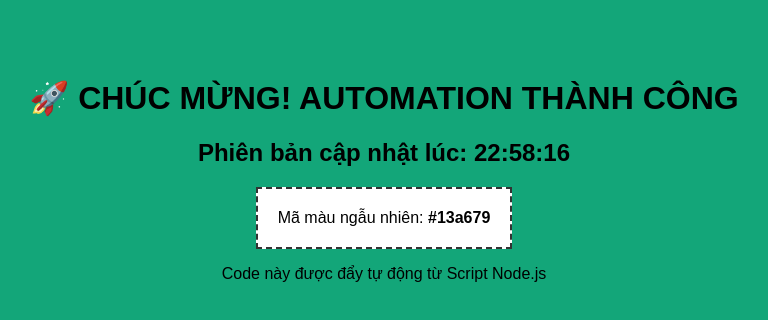
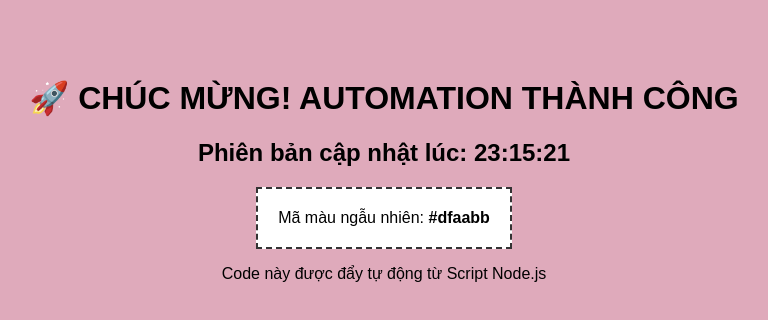
Before and after one commit to minhhuy230301/coolify-demo-html, a plain HTML site: page index.html in a window 1280 px wide. Shown: the whole page, without its empty margins (256-1024 px from the left). Drawn offline with Linux system fonts and the light colour scheme.

Commit message:
Auto-update at 23:15:21

```diff
--- a/index.html
+++ b/index.html
@@ -1,11 +1,14 @@
 
     <!DOCTYPE html>
-    <html>
-      <body style="background-color: #13a679; font-family: sans-serif; text-align: center; padding-top: 50px; transition: 0.5s;">
+    <html lang="vi"> <head>
+        <meta charset="UTF-8"> <meta name="viewport" content="width=device-width, initial-scale=1.0">
+        <title>Demo Auto Deploy</title>
+      </head>
+      <body style="background-color: #dfaabb; font-family: sans-serif; text-align: center; padding-top: 50px; transition: 0.5s;">
         <h1>🚀 CHÚC MỪNG! AUTOMATION THÀNH CÔNG</h1>
-        <h2>Phiên bản cập nhật lúc: 22:58:16</h2>
+        <h2>Phiên bản cập nhật lúc: 23:15:21</h2>
         <div style="border: 2px dashed #333; padding: 20px; display: inline-block; background: white;">
-           Mã màu ngẫu nhiên: <strong>#13a679</strong>
+           Mã màu ngẫu nhiên: <strong>#dfaabb</strong>
         </div>
         <p>Code này được đẩy tự động từ Script Node.js</p>
       </body>
```
